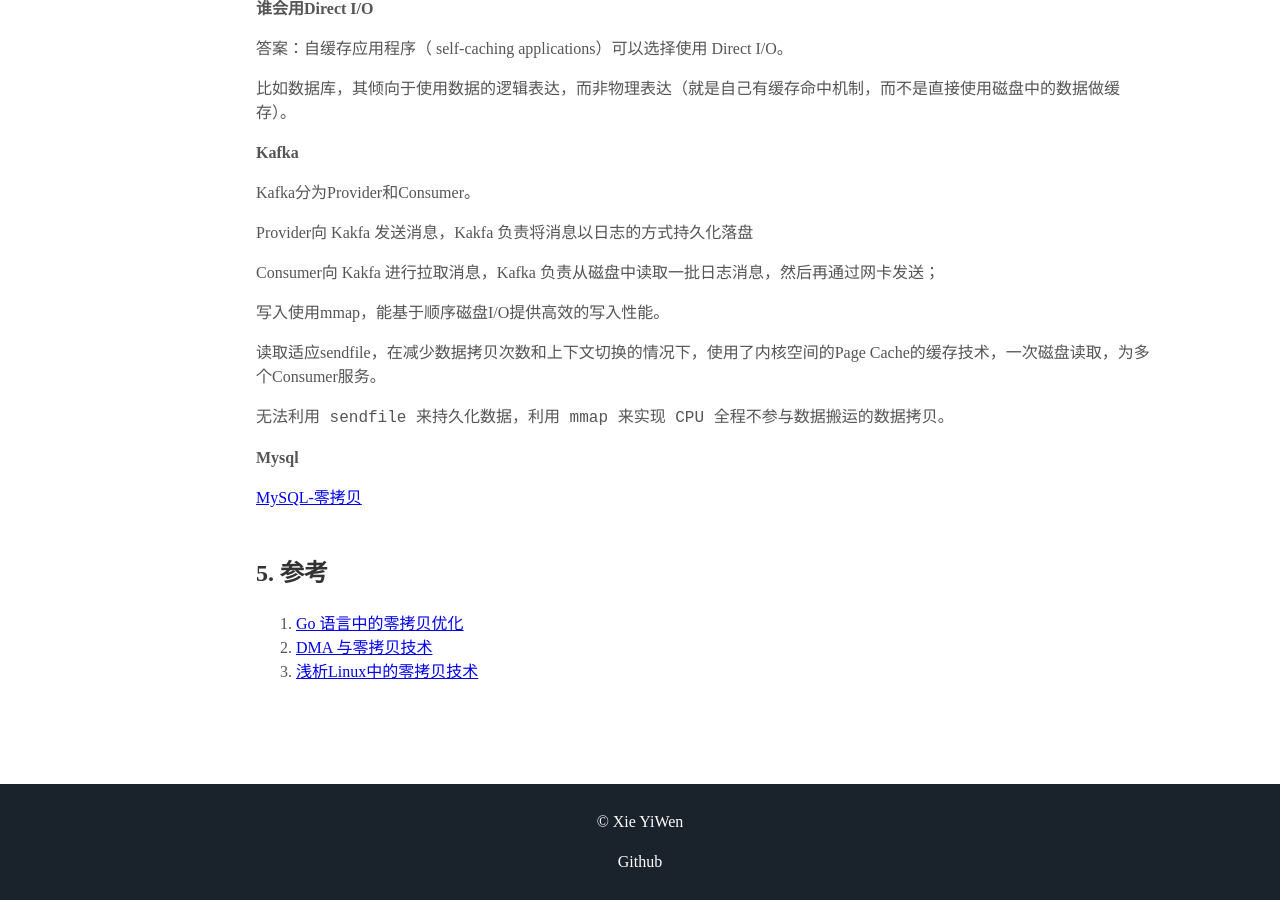
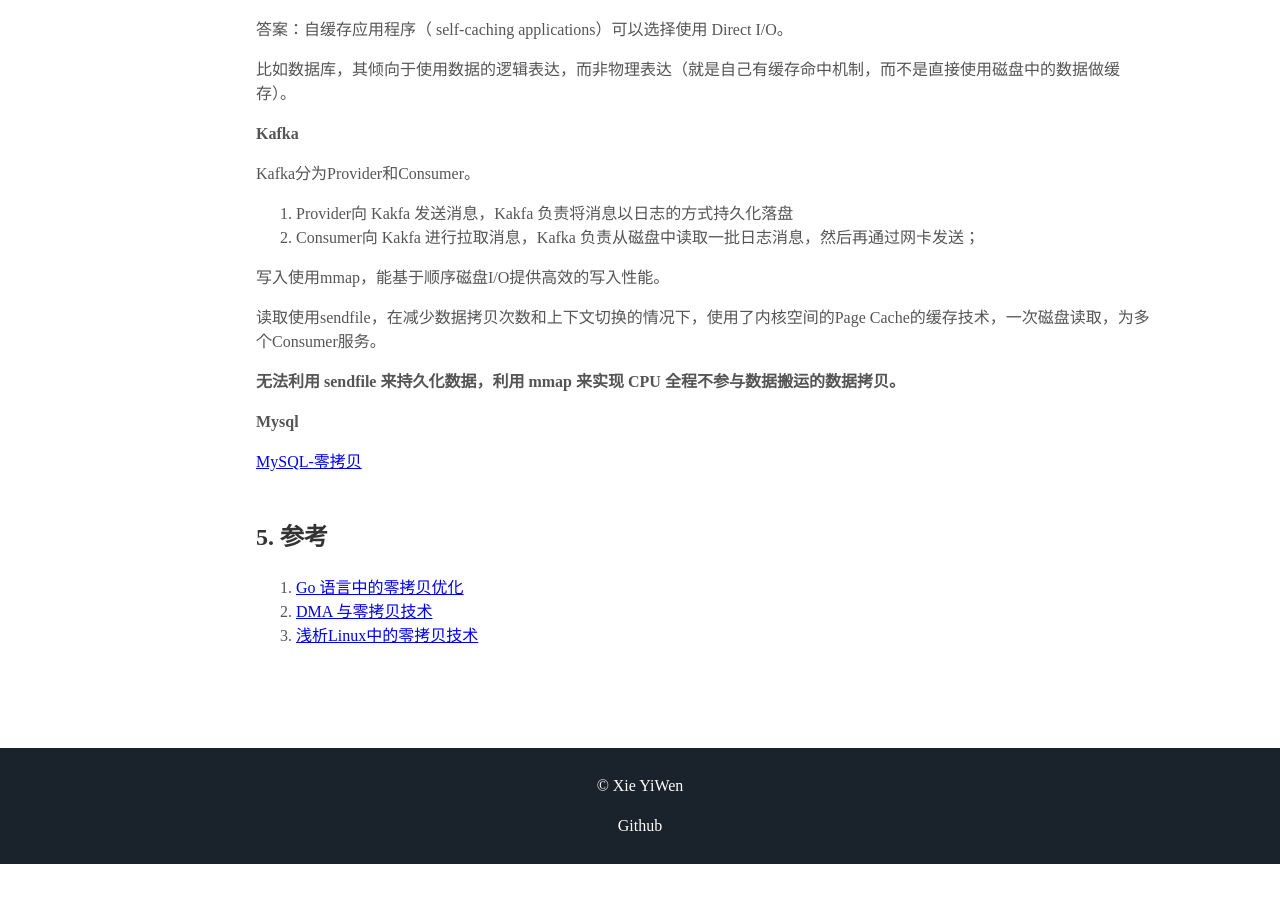
Before and after one commit to xieyiwen/blogs, a Jekyll site: the page built from _posts/2022-07-06-zero-copy.md, in a window 1280 px wide and 900 px high, scrolled down 3926 px. Built offline with Jekyll 4.4.1, drawn with Linux system fonts in a browser that asks for light colours; some web fonts are replaced; after the commit the page ends 4790 px from its top, so only the background shows below that.

Commit message:
[update] upgrade display

```diff
--- a/_posts/2022-07-06-zero-copy.md
+++ b/_posts/2022-07-06-zero-copy.md
@@ -20,10 +20,9 @@ keywords: zero-copy
 
 其中，linux使用DMA技术，快速的将内容拷贝到内核空间。
 
-`DMA（Direct Memory Access） 技术很容易理解，本质上，DMA 技术就是我们在主板上放一块独立的芯片。在进行内存和 I/O 设备的数据传输的时候，我们不再通过 CPU 来控制数据传输，而直接通过 DMA 控制器（DMA Controller，简称 DMAC）。这块芯片，我们可以认为它其实就是一个协处理器（Co-Processor）`
+> DMA（Direct Memory Access） 技术很容易理解，本质上，DMA 技术就是我们在主板上放一块独立的芯片。在进行内存和 I/O 设备的数据传输的时候，我们不再通过 CPU 来控制数据传输，而直接通过 DMA 控制器（DMA Controller，简称 DMAC）。这块芯片，我们可以认为它其实就是一个协处理器（Co-Processor）
 
 然后CPU负责2、3的拷贝。这里面有两处大的花销：
-
 1. 四次文件内容的复制。
 2. 四次上下文的切换。内核和用户空间两次，用户空间和socket缓冲区两次。
 
@@ -36,18 +35,15 @@ keywords: zero-copy
 <img src="/assets/images/20220706/mmap.png" width="60%">
 
 精简了一部分开销：
-
 1. 减少了内核空间到用户空间的拷贝1次
 2. 减少了用户空间和socket缓冲区的上下文切换1次。
 
 优点：
-
 1. mmap基于懒加载模式，通过 mmap 申请 1000G 内存可能仅仅占用了 100MB 的虚拟内存空间，甚至没有分配实际的物理内存空间。当你访问相关内存地址时，才会进行真正的 write、read 等系统调用。CPU 会通过陷入缺页异常的方式来将磁盘上的数据加载到物理内存中，此时才会发生真正的物理内存分配。
 2. 数据一致性有OS保证。当发生数据修改时，内存出现脏页，与磁盘文件出现不一致。mmap 机制下由操作系统自动完成内存数据落盘（脏页回刷），用户进程通常并不需要手动管理数据落盘。
 3. 节约内存。由于内核空间和用户空间是共享方式，所以节约了一倍的内存。尤其是大文件时，效果明显。
 
 缺点：
-
 1. 由于mmap在使用时必须指定内存映射的大小，所以不适合变长文件；
 2. 在大量写操作的场景下，由于系统需要处理脏页回写，所以不一定比带缓存的一般写有优势；
 3. 读写小文件（16k已下），存在更高的延迟和开销。
@@ -87,7 +80,6 @@ splice是在两个文件描述符之间移动数据，而不需要和内核空
 
 
 优点：
-
 1. 不需要内核空间参与，所以无上下文的切换
 2. 使用DMA技术，所以数据拷贝无需CPU，CPU只需负责管理即可。
 
@@ -96,7 +88,6 @@ splice是在两个文件描述符之间移动数据，而不需要和内核空
 注意的是，虽然文件数据不经过系统缓存，但是文件元数据还是被系统缓存所控制的，所以部分系统下，文件写入是数据落盘，但是文件元数据不一定。此类情况下，需要执行fsync将文件元数据刷入到磁盘中。
 
 缺点：
-
 1. 由于数据拷贝通过DMA完成，所以用户空间的数据缓冲区需要预先锁定（page  pinning），防止拷贝过程中，页地址的丢失。页锁定开销不必CPU拷贝低，所以应用程序必须分配和注册一个持久的内存池，用于数据缓冲。
 2. 如果数据不在应用程序的缓存中是，每次都需要从磁盘读取，开销大。
 3. 应用层需要自己管理Direct IO，增加了复杂度。
@@ -110,16 +101,14 @@ splice是在两个文件描述符之间移动数据，而不需要和内核空
 **Kafka**
 
 Kafka分为Provider和Consumer。
-
-Provider向 Kakfa 发送消息，Kakfa 负责将消息以日志的方式持久化落盘
-
-Consumer向 Kakfa 进行拉取消息，Kafka 负责从磁盘中读取一批日志消息，然后再通过网卡发送；
+1. Provider向 Kakfa 发送消息，Kakfa 负责将消息以日志的方式持久化落盘
+2. Consumer向 Kakfa 进行拉取消息，Kafka 负责从磁盘中读取一批日志消息，然后再通过网卡发送；
 
 写入使用mmap，能基于顺序磁盘I/O提供高效的写入性能。
 
-读取适应sendfile，在减少数据拷贝次数和上下文切换的情况下，使用了内核空间的Page Cache的缓存技术，一次磁盘读取，为多个Consumer服务。
+读取使用sendfile，在减少数据拷贝次数和上下文切换的情况下，使用了内核空间的Page Cache的缓存技术，一次磁盘读取，为多个Consumer服务。
 
-`无法利用 sendfile 来持久化数据，利用 mmap 来实现 CPU 全程不参与数据搬运的数据拷贝。`
+<b>无法利用 sendfile 来持久化数据，利用 mmap 来实现 CPU 全程不参与数据搬运的数据拷贝。</b>
 
 **Mysql**
 
```
Also changed, not shown: other parts of _posts/2022-07-06-zero-copy.md (+3 -6 lines).
